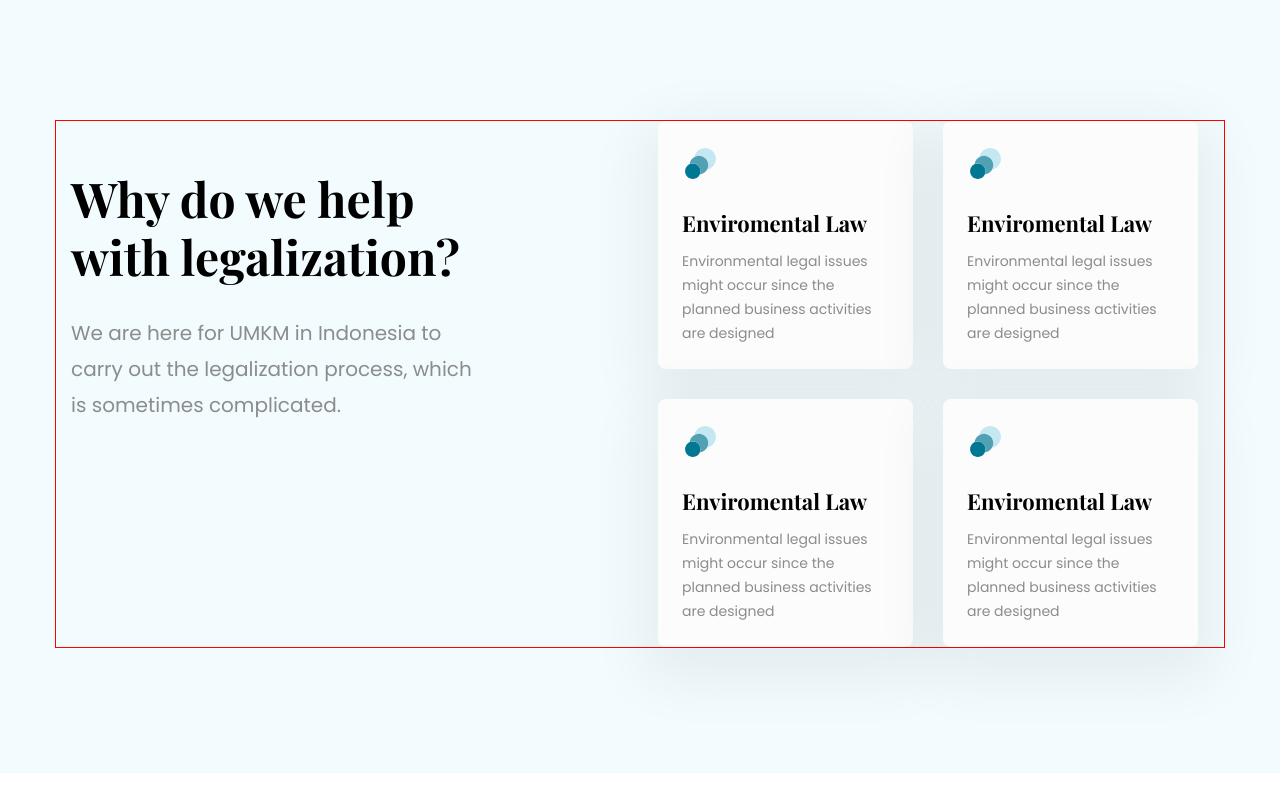
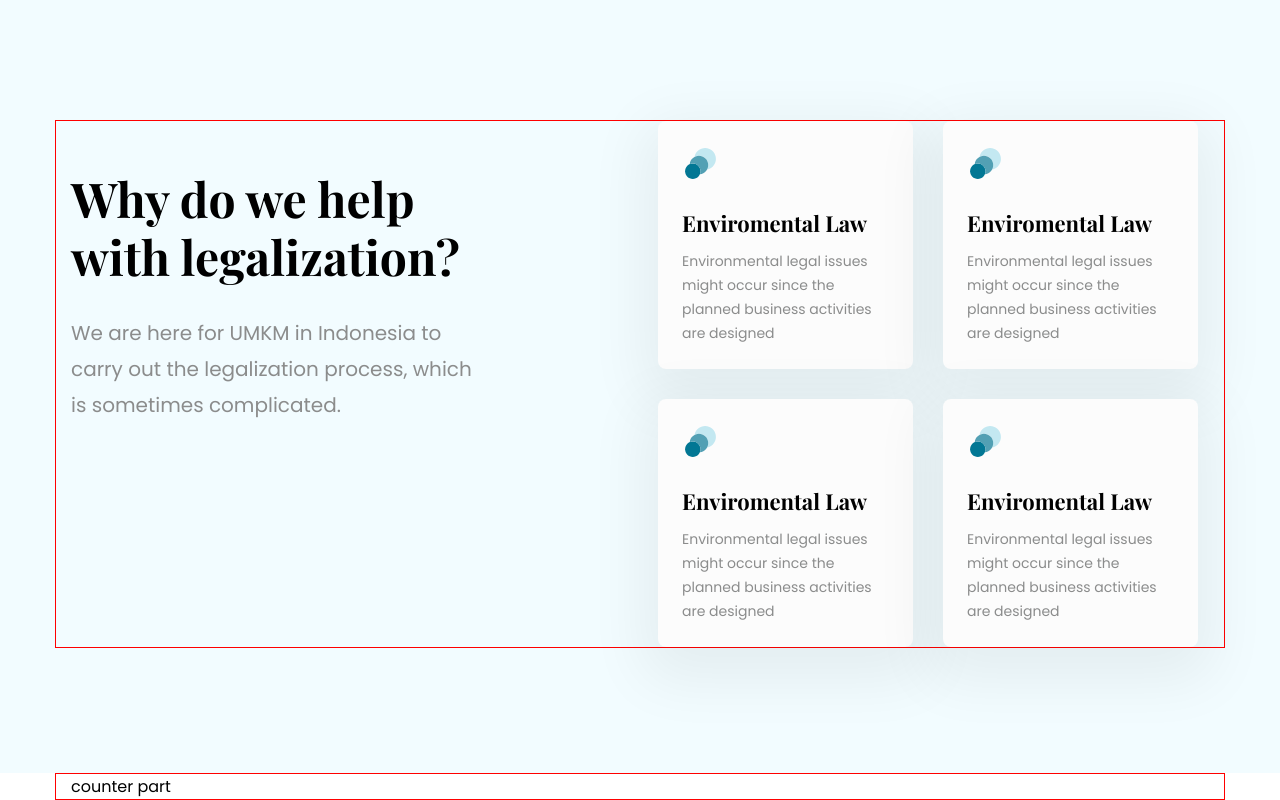
Before and after one commit to Md-shefat-masum/lawyer_portfoilo, a website: page index.html in a window 1280 px wide. Shown: the part 1170-1970 px from the top of the page. Before the commit the page ends 1943 px from the top, so only its background shows below. Drawn offline with nearby package versions, Linux system fonts and the light colour scheme; a web font is replaced by a local one.

Commit message:
counter section created

```diff
--- a/index.html
+++ b/index.html
@@ -153,6 +153,11 @@
         </div>
     </section>
 
+    <section id="counter">
+        <div class="container">
+            counter part
+        </div>
+    </section>
 </body>
 
 </html>
```
